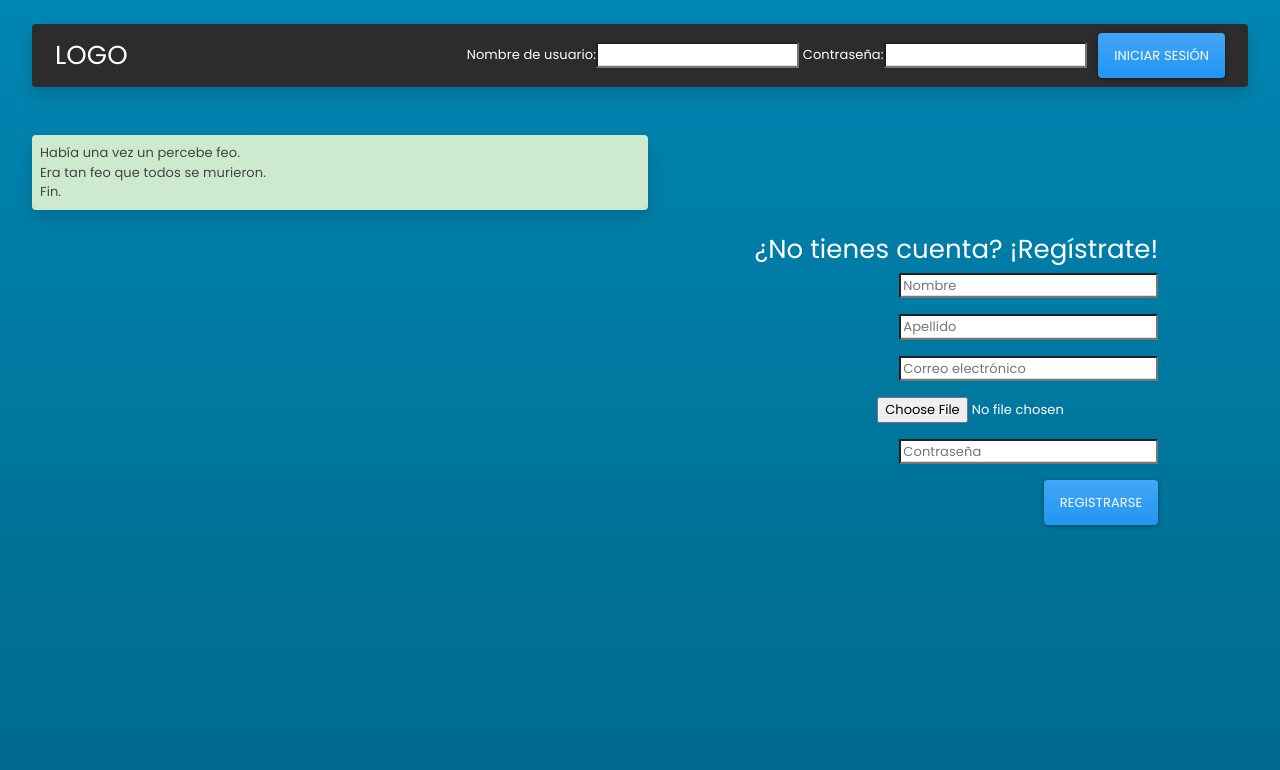
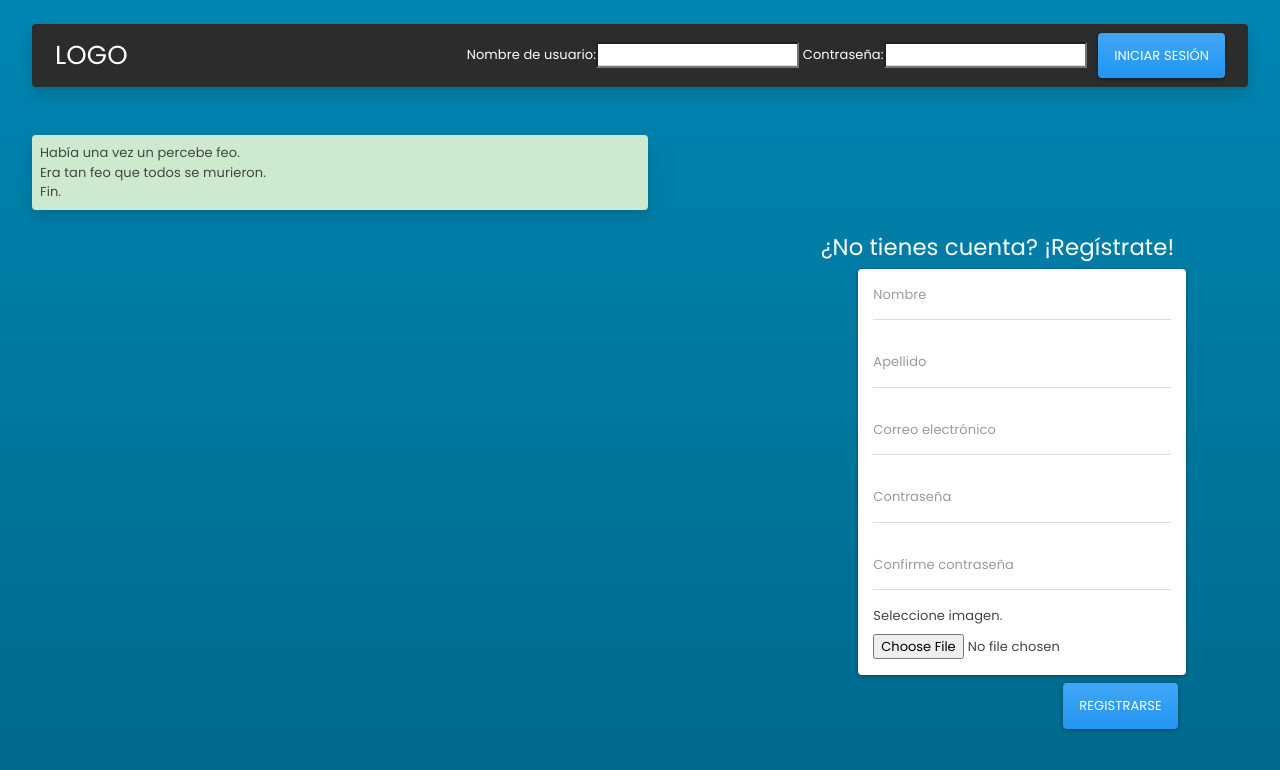
Before and after one commit to DCC-CC4401/2019-2-Turing-Completos-T4, a Django app: page / in a window 1280 px wide. Shown: the top 770 px of the page. Run offline with Django 3.2, Linux system fonts and the light colour scheme; some libraries are stand-ins or nearby versions.

Commit message:
cambio landingpagenotlogged

```diff
--- a/templates/LandingPageNotLogged.html
+++ b/templates/LandingPageNotLogged.html
@@ -52,32 +52,50 @@
 </div>
 <!--Información de la página-->
 <div class="container-fluid text-left p-4">
-    <div class="col-6 p-2 mx-2 rounded shadow table-success">
+<div class="col-6 p-2 mx-2 rounded shadow table-success">
         Había una vez un percebe feo.
         <br/>Era tan feo que todos se murieron. <br/>Fin.
     </div>
 </div>
 <!--Registro de usuario-->
-<div class="container-fluid text-right col-10 text-white">
-    <h2>¿No tienes cuenta? ¡Regístrate!</h2>
+<div class="container-fluid text-right col-md-11 ml-3 text-white">
+            <h3>¿No tienes cuenta? ¡Regístrate!</h3>
+    </div>
+<div class="row">
+<div class="col-8"></div>
+
+<div class="card col-3">
     <form>
-        <div class="form-group">
-            <input type="text" name="name" placeholder="Nombre"/>
+        <div class="form-group text-right">
+            <input type="text" name="name" placeholder="Nombre" class="form-control"/>
         </div>
         <div class="form-group">
-            <input type="text" name="surname" placeholder="Apellido"/>
+            <input type="text" name="surname" placeholder="Apellido" class="form-control"/>
         </div>
         <div class="form-group">
-            <input type="email" name="email" placeholder="Correo electrónico"/>
+            <input type="email" name="email" placeholder="Correo electrónico" class="form-control"/>
         </div>
         <div class="form-group">
-            <input type="file" name="avatar">
+            <input type="password" name="password" placeholder="Contraseña" class="form-control"/>
         </div>
         <div class="form-group">
-            <input type="password" name="password" placeholder="Contraseña"/>
+            <input type="password" name="password2" placeholder="Confirme contraseña" class="form-control"/>
         </div>
-        <button type="submit" class="btn btn-primary">Registrarse</button>
+        <div class="form-group text-black">
+            <label >
+                Seleccione imagen.
+            </label>
+            <input type="file" name="avatar" class="form-control-file" >
+        </div>
+
+        <button type="submit" class="btn btn-primary m-2" style="position: absolute; right:0;">Registrarse</button>
     </form>
 </div>
+
+    </div>
+
+
+
+
 </body>
 </html>
```
Also changed, not shown: 1 other file.
